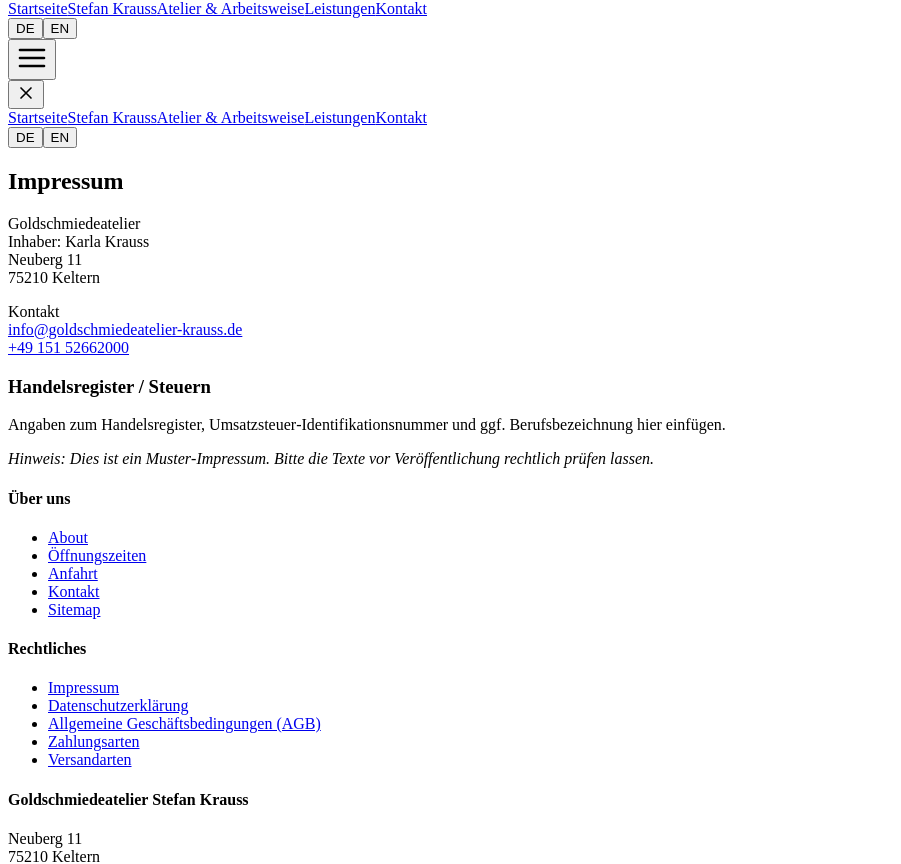
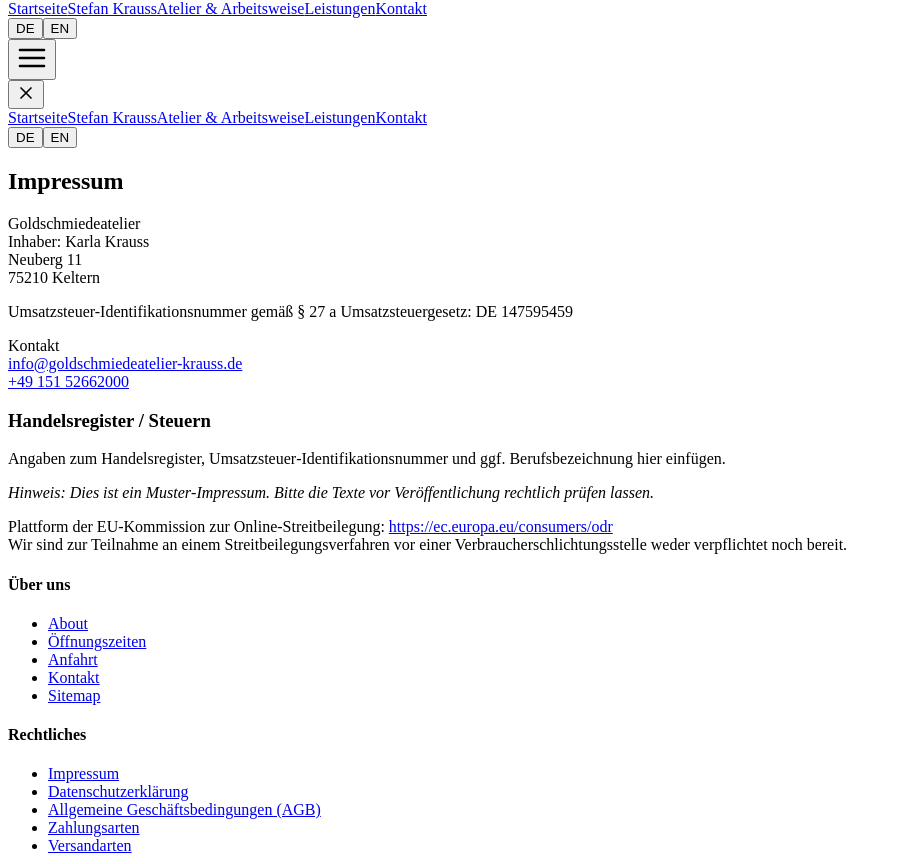
Before and after one commit to muellerprints/AtelierStefanKrauss, a React (Vite) app: page /impressum in a window 1280 px wide. Shown: the part 757-1621 px from the top of the page, without its empty margins (0-901 px from the left). Built offline with nearby package versions, Linux system fonts and the light colour scheme; no server answers; the HTML template or start-up script is replaced by a standard one.

Commit message:
impressum: add VAT ID and ODR info (DE+EN) and render on Impressum page

```diff
--- a/src/i18n.js
+++ b/src/i18n.js
@@ -141,6 +141,8 @@ const resources = {
         owner: 'Inhaber: Karla Krauss',
         street: 'Neuberg 11',
         cityzip: '75210 Keltern',
+        vatId: 'Umsatzsteuer-Identifikationsnummer gemäß § 27 a Umsatzsteuergesetz: DE 147595459',
+        odr: 'Plattform der EU-Kommission zur Online-Streitbeilegung: <a href="https://ec.europa.eu/consumers/odr">https://ec.europa.eu/consumers/odr</a>\nWir sind zur Teilnahme an einem Streitbeilegungsverfahren vor einer Verbraucherschlichtungsstelle weder verpflichtet noch bereit.',
         contactLabel: 'Kontakt',
         registryTitle: 'Handelsregister / Steuern',
         registry: 'Angaben zum Handelsregister, Umsatzsteuer‑Identifikationsnummer und ggf. Berufsbezeichnung hier einfügen.',
@@ -356,6 +358,8 @@ const resources = {
         owner: 'Owner: Karla Krauss',
         street: 'Neuberg 11',
         cityzip: '75210 Keltern',
+        vatId: 'VAT identification number according to § 27 a German VAT Act: DE 147595459',
+        odr: 'EU Commission platform for online dispute resolution: <a href="https://ec.europa.eu/consumers/odr">https://ec.europa.eu/consumers/odr</a>\nWe are neither obliged nor willing to participate in dispute resolution proceedings before a consumer arbitration board.',
         contactLabel: 'Contact',
         registryTitle: 'Company register / Tax',
         registry: 'Please insert company register details, VAT identification number and professional title where applicable.',
--- a/src/pages/Impressum.jsx
+++ b/src/pages/Impressum.jsx
@@ -12,6 +12,9 @@ export default function Impressum(){
         {t('impressum.street')}<br/>
         {t('impressum.cityzip')}
       </p>
+      {t('impressum.vatId') && (
+        <p>{t('impressum.vatId')}</p>
+      )}
       <p>
         {t('impressum.contactLabel')}<br/>
         <a href={`mailto:${t('contact.email')}`}>{t('contact.email')}</a><br/>
@@ -20,6 +23,9 @@ export default function Impressum(){
       <h3>{t('impressum.registryTitle')}</h3>
       <p>{t('impressum.registry')}</p>
       <p><em>{t('impressum.note')}</em></p>
+      {t('impressum.odr') && (
+        <div dangerouslySetInnerHTML={{ __html: t('impressum.odr').replace(/\n/g, '<br/>') }} />
+      )}
     </main>
   )
 }
```
